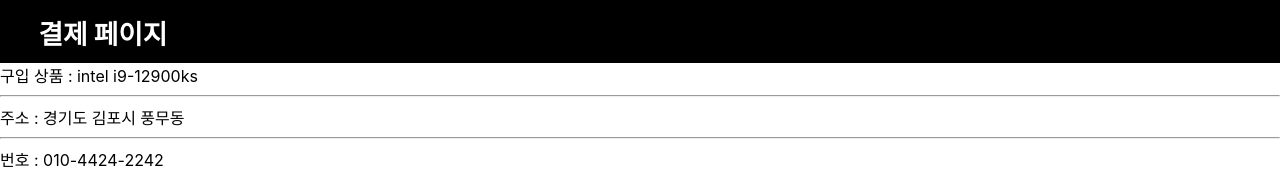
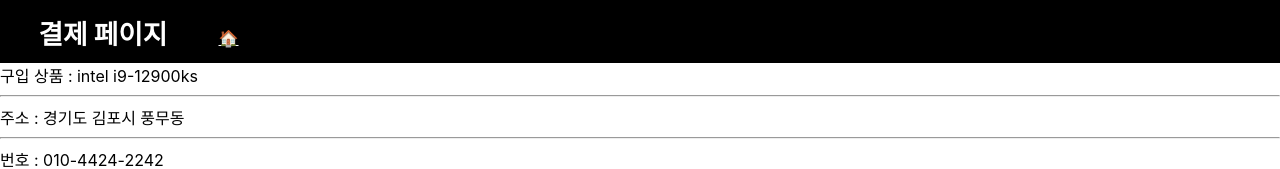
Before and after one commit to yooo-mean/ecommerce, a React (Create React App) app: page /ecommerce/basket in a window 1280 px wide. Shown: the top 169 px of the page. Built offline with nearby package versions, Linux system fonts and the light colour scheme; the HTML template or start-up script is replaced by a standard one.

Commit message:
feat: 각 페이지에서 홈페이지로 이동하는 기능 추가

```diff
--- a/src/pages/Basket.jsx
+++ b/src/pages/Basket.jsx
@@ -3,6 +3,7 @@
   <>
   <header>
     <span>결제 페이지</span>
+    <a href="http://localhost:3000/ecommerce/">🏠</a>
   </header>
   <section>
     <span>구입 상품 : intel i9-12900ks</span>
--- a/src/pages/ProductDetail.jsx
+++ b/src/pages/ProductDetail.jsx
@@ -5,6 +5,7 @@
       <span>유민몰</span>
       <span>정유민 님</span>
       <span>포인트 : 130000</span>
+      <a href="http://localhost:3000/ecommerce/">🏠</a>
     </header>
     <section>
       <span>최근 구매 상품</span>
```
